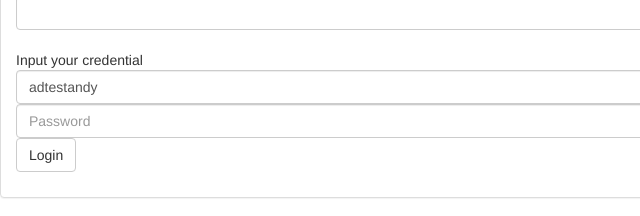
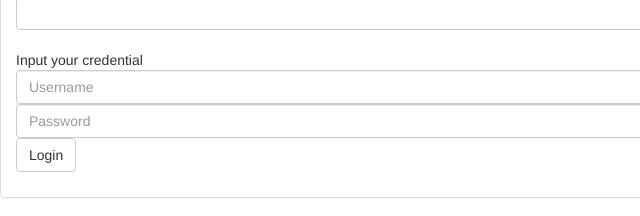
Before and after one commit to ConquestSolutions/ConquestApiSample, a website: page index.html in a window 1280 px wide. Shown: the part 208-424 px from the top of the page, 0-640 px from the left. Drawn offline with nearby package versions, Linux system fonts and the light colour scheme; no server answers.

Commit message:
remove default user name

```diff
--- a/index.html
+++ b/index.html
@@ -22,7 +22,7 @@
                     Select Connection
                     <select id="connection-dropdownlist" class="form-control"></select>
                     <p/><br/> Input your credential
-                    <input class="form-control" id="user-name" type="text" name="user" placeholder="Username" value="adtestandy">
+                    <input class="form-control" id="user-name" type="text" name="user" placeholder="Username">
                     <input class="form-control" id="password" type="password" name="pass" placeholder="Password">
                     <input id="btn-login" class="btn btn-default" type="submit" name="login" class="login loginmodal-submit" value="Login">
                 </form>
```
